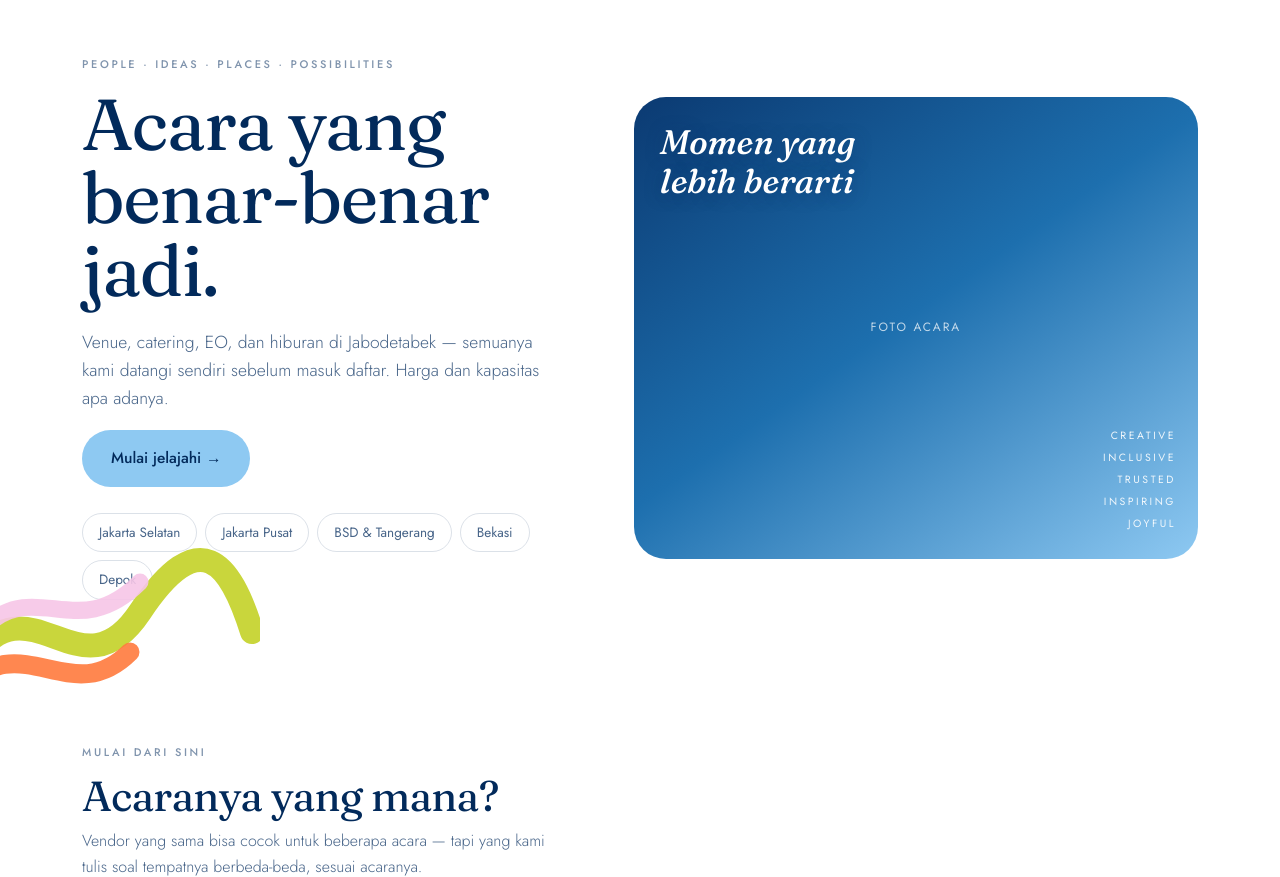
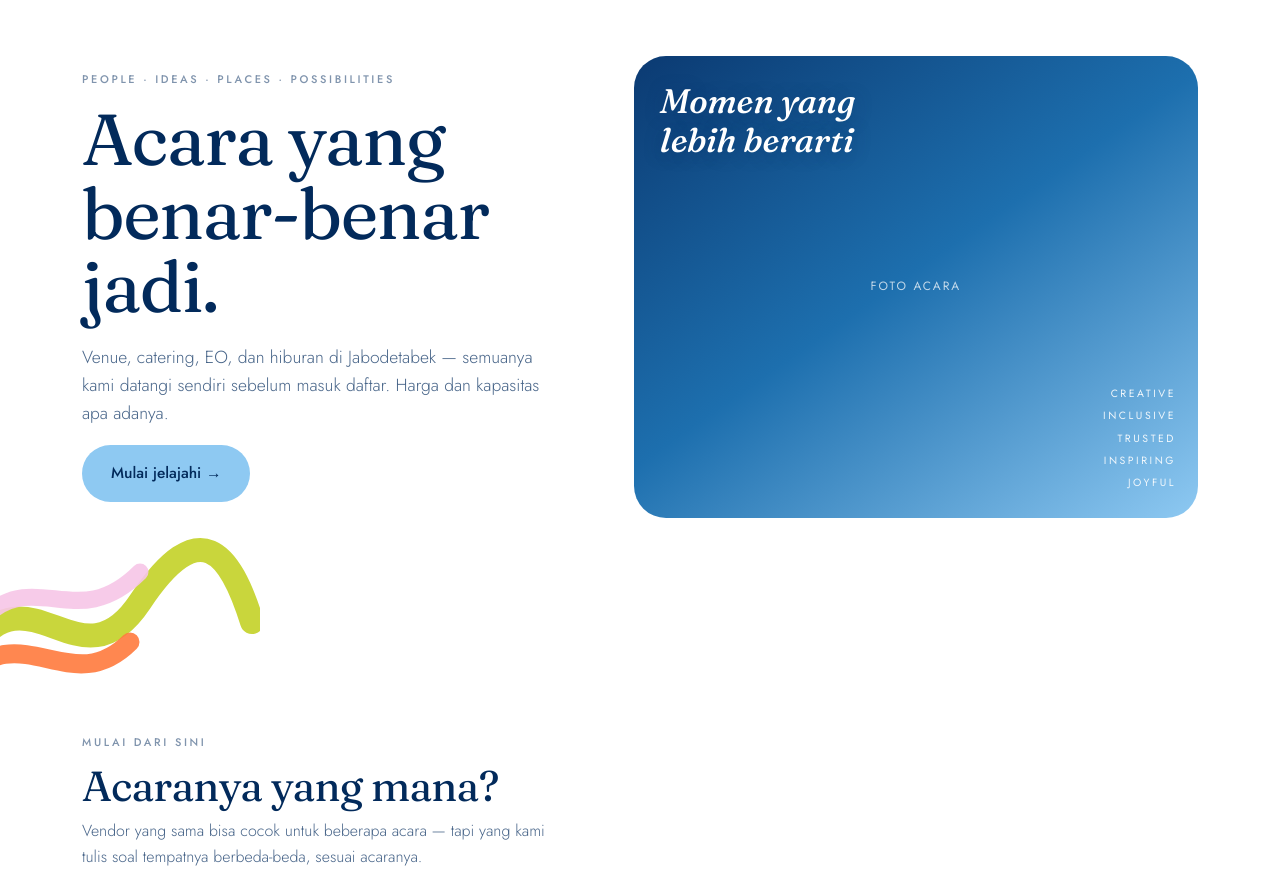
Before and after one commit to sierraleonez/kamalan-wireframe, a Laravel app: page / in a window 1280 px wide. Shown: the part 69-946 px from the top of the page. Run offline with Laravel 12, Linux system fonts and the light colour scheme; data comes from the database, SQL or seed files in the repository; data that the repository does not hold is empty; style sheets or scripts are compiled from the project's sources; some libraries are stand-ins or nearby versions.

Commit message:
Remove the service area chips from the home hero
The space they took under the button is kept on desktop so the
decorative ribbon still clears the button.

Co-Authored-By: Claude Opus 5.5 <noreply@anthropic.com>

```diff
--- a/app/Catalog/Pages.php
+++ b/app/Catalog/Pages.php
@@ -71,7 +71,6 @@ final class Pages
         ], fn ($x) => $x[0] !== null);
 
         return self::base('Vendor acara di Jabodetabek', 'home', [
-            'areas' => ['Jakarta Selatan', 'Jakarta Pusat', 'BSD & Tangerang', 'Bekasi', 'Depok'],
             'hero' => Catalog::image('hero'),
             'occasions' => self::occasions(),
             'cats' => self::catRow(null),
--- a/resources/css/site.css
+++ b/resources/css/site.css
@@ -182,7 +182,8 @@ a.chip:hover,button.chip:hover{border-color:var(--text-3);color:var(--text)}
 .hero{padding-block:clamp(28px,5vw,56px) clamp(40px,6vw,72px);position:relative}
 .hero-grid{display:grid;gap:clamp(28px,4vw,48px);grid-template-columns:1fr;align-items:center}
 @media(min-width:940px){.hero-grid{grid-template-columns:minmax(0,1fr) minmax(0,1.12fr)}}
-.hero-copy .chips{margin-top:26px}
+/* Ruang di bawah tombol untuk pita dekoratif (dulu diisi deretan area). */
+@media(min-width:940px){.hero{padding-bottom:calc(clamp(40px,6vw,72px) + 72px)}}
 .hero-art{position:relative;border-radius:var(--r-xl);overflow:hidden;aspect-ratio:4/3;background:linear-gradient(145deg,#0b3a72,#1d6fae 48%,#8EC9F2)}
 @media(min-width:940px){.hero-art{aspect-ratio:11/9}}
 .hero-art .ph{position:absolute;inset:0;display:grid;place-items:center;color:rgba(255,255,255,.72);font-size:12px;letter-spacing:.16em;text-transform:uppercase}
--- a/resources/views/pages/home.blade.php
+++ b/resources/views/pages/home.blade.php
@@ -9,9 +9,6 @@
       <h1 class="display">Acara yang<br>benar-benar<br>jadi.</h1>
       <p class="lead">Venue, catering, EO, dan hiburan di Jabodetabek — semuanya kami datangi sendiri sebelum masuk daftar. Harga dan kapasitas apa adanya.</p>
       <a class="btn btn-navy" href="#branch">Mulai jelajahi →</a>
-      <div class="chips">
-        @foreach ($p['areas'] as $a)<span class="chip">{{ $a }}</span>@endforeach
-      </div>
     </div>
     <div class="hero-art{{ $p['hero'] ? ' has-img' : '' }}">
       @if ($p['hero'])
```
